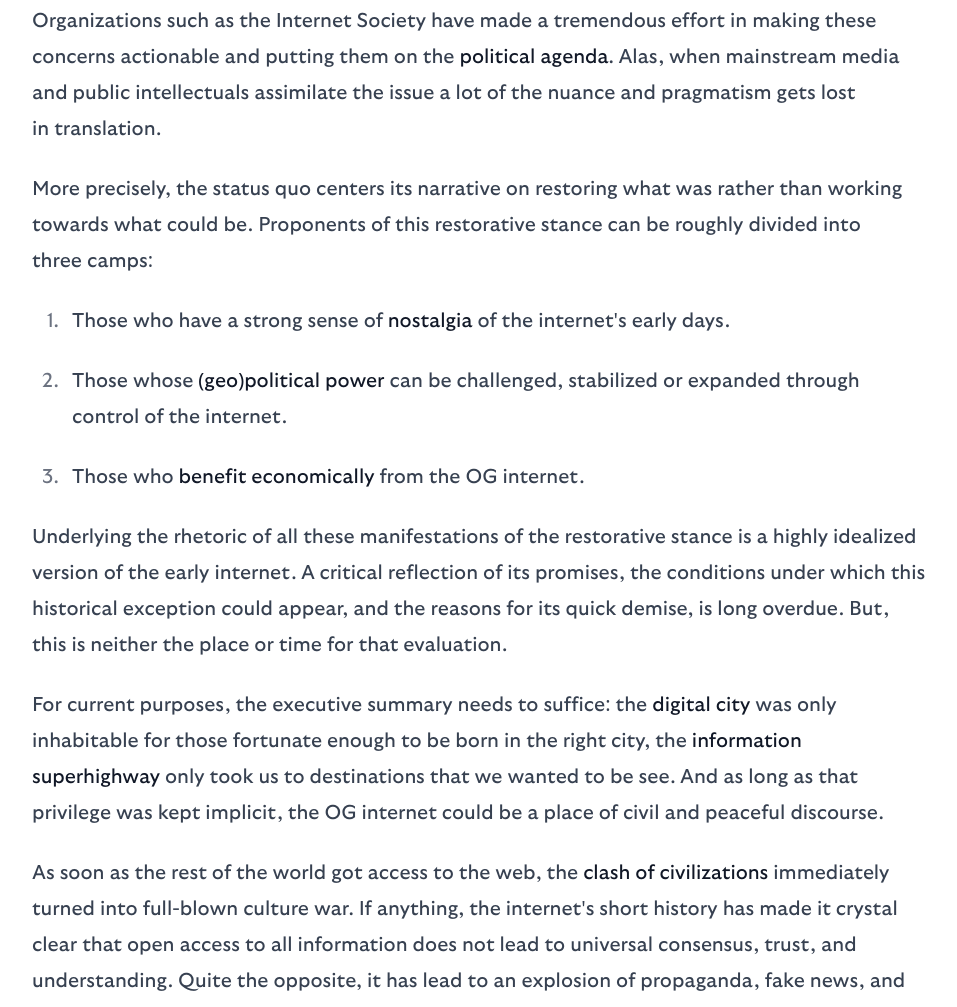
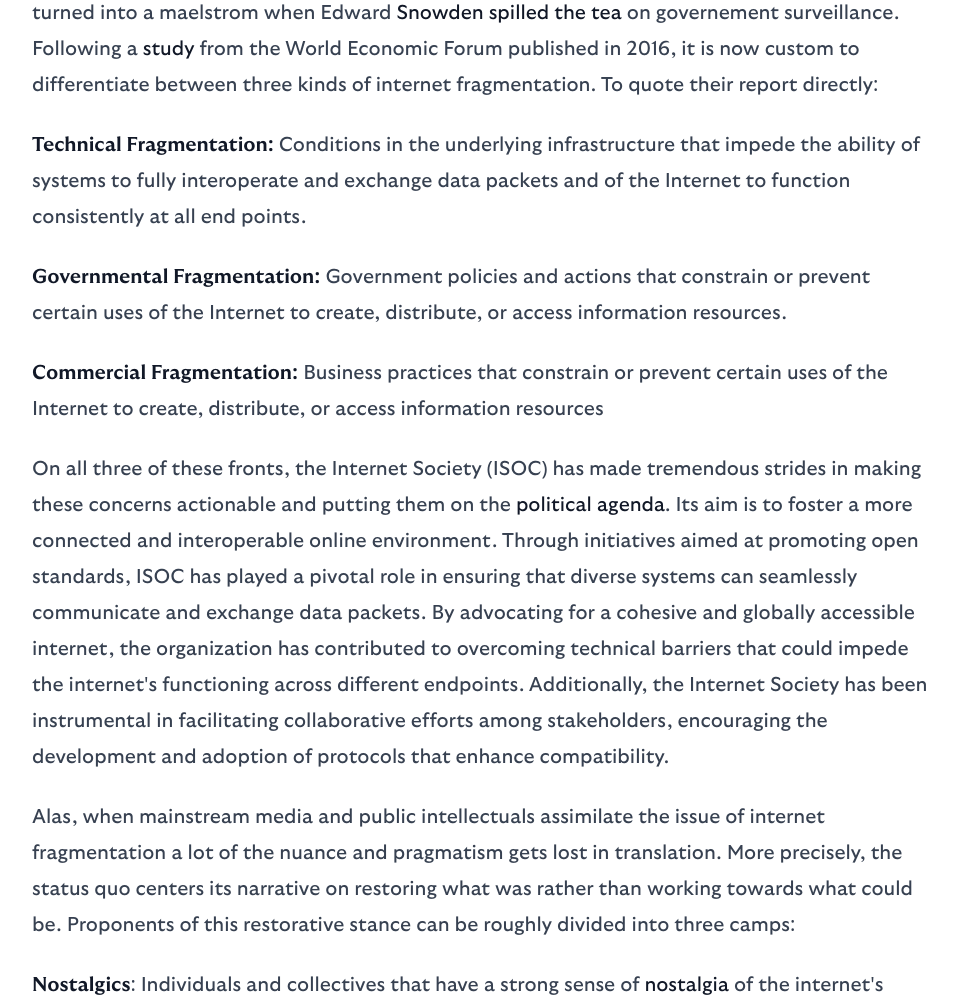
Before and after one commit to yeehaa123/yeehaa.io, an Astro site: page / in a window 1280 px wide. Shown: the part 2554-3561 px from the top of the page, without its empty margins (160-1117 px from the left). Built offline with nearby package versions, Linux system fonts and the light colour scheme; Astro itself is replaced by a stand-in of ours; some packages are replaced by stand-ins of ours.

Commit message:
text updates

```diff
--- a/src/content/Work/Align the Misaligned.mdx
+++ b/src/content/Work/Align the Misaligned.mdx
@@ -13,7 +13,14 @@ title: Align the Misaligned
 
 It is remarkable how the history of virtual space mimics that of its physical counterpart. Like the universe's big bang, better yet, the earth's tectonic shifts, our once one and only internet has shattered into many pieces. To lead with the bad news: no attempt to glue its pieces back together will ever mend the internet into a whole again. But the fact that something is broken, doesn't mean that it is worth-less. Changing our relation to fragments and waste is key to our planetary future. So why exclude the internet from our new found consciousness?
 
-From the [10x mindset of venture capital](https://www.nytimes.com/2022/01/31/books/review-power-law-venture-capital-sebastian-mallaby.html), the [dehumanizing crunches of the game industry](https://www.forbes.com/sites/insertcoin/2017/09/04/blood-sweat-and-pixels-book-review-the-brutality-and-beauty-of-building-video-games/amp/), the [e-waste burial lakes of Baotou](https://www.linkedin.com/pulse/atlas-ai-mukul-pal-caia?trk=organization_guest_main-feed-card_reshare_feed-article-content), so-called innovation always comes at the expense of nature, people, or both. Value is produced by disposing more than is kept. Fortunately, this excess mindset is running out of steam. The [Taiwan semiconductor crisis](https://www.christophermiller.net/semiconductors-1), [surveillance capitalism](https://news.harvard.edu/gazette/story/2019/03/harvard-professor-says-surveillance-capitalism-is-undermining-democracy/), and the [sheer existence of tiktok](https://www.e3s-conferences.org/articles/e3sconf/pdf/2021/11/e3sconf_netid2021_03029.pdf) are all indicators that a shift is long overdue.
+In her seminal *Atlas of AI*, Kate Crawford shows that mining and extraction are the foundational cultural technique of the tech industry. From the [10x mindset of venture capital](https://www.nytimes.com/2022/01/31/books/review-power-law-venture-capital-sebastian-mallaby.html), the [dehumanizing crunches of the game industry](https://www.forbes.com/sites/insertcoin/2017/09/04/blood-sweat-and-pixels-book-review-the-brutality-and-beauty-of-building-video-games/amp/), to the [e-waste burial lakes of Baotou](https://www.linkedin.com/pulse/atlas-ai-mukul-pal-caia?trk=organization_guest_main-feed-card_reshare_feed-article-content), so-called innovation always comes at the expense of nature, people, or both. Value is produced by disposing more than is kept. And now that we have almost completely exploited our own planet, outer space has become the next frontier.
+
+ >
+ > Extreme wealth and power generated from technology companies now enables a small group of men to pursue their own private space race. They depend on exploiting the knowledge and infrastructures of the public space programs of the twentieth century and often rely on government funding an tax incentives as well. Their aim is not to limit extraction and growth, but to extend it across the solar system.
+
+— Kate Crawford
+
+Fortunately, this excess mindset is running out of steam. The [Taiwan semiconductor crisis](https://www.christophermiller.net/semiconductors-1), [surveillance capitalism](https://news.harvard.edu/gazette/story/2019/03/harvard-professor-says-surveillance-capitalism-is-undermining-democracy/), and the [sheer existence of tiktok](https://www.e3s-conferences.org/articles/e3sconf/pdf/2021/11/e3sconf_netid2021_03029.pdf) are all indicators that the empire is about to collapse. It is up to us to give it a final push.
 
 This article will reframe internet fragmentation through the lens of [regenerative design](https://www.nrhythm.co/regenerative-design-principles?r_done=1). Regeneration goes beyond sustainability by aiming not only to restore, but also to renew and revitalize systems and communities. Whereas sustainable design aims for damage control by mitigating harm, regenerative design wants to make ecosystems healthier and more vibrant than ever before. Regeneration allows us to see the fragments of the internet as seeds of a promising future rather than remainders of a paradise lost. Wabi-sabi and Kintsugi, rather than perfection and wholeness, define our planetary future
 
@@ -29,19 +36,19 @@ Internet fragmentation goes as far back as least the [browser wars](https://www.
 
 **Commercial Fragmentation:** Business practices that constrain or prevent certain uses of the Internet to create, distribute, or access information resources
 
-Organizations such as the Internet Society have made a tremendous effort in making these concerns actionable and putting them on the [political agenda](https://www.internetsociety.org/action-plan/2023/). Alas, when mainstream media and public intellectuals assimilate the issue a lot of the nuance and pragmatism gets lost in translation.
+On all three of these fronts, the Internet Society (ISOC) has made tremendous strides in making these concerns actionable and putting them on the [political agenda](https://www.internetsociety.org/action-plan/2023/). Its aim is to foster a more connected and interoperable online environment. Through initiatives aimed at promoting open standards, ISOC has played a pivotal role in ensuring that diverse systems can seamlessly communicate and exchange data packets. By advocating for a cohesive and globally accessible internet, the organization has contributed to overcoming technical barriers that could impede the internet's functioning across different endpoints. Additionally, the Internet Society has been instrumental in facilitating collaborative efforts among stakeholders, encouraging the development and adoption of protocols that enhance compatibility.
 
-More precisely, the status quo centers its narrative on restoring what was rather than working towards what could be. Proponents of this restorative stance can be roughly divided into three camps:
+Alas, when mainstream media and public intellectuals assimilate the issue of internet fragmentation a lot of the nuance and pragmatism gets lost in translation. More precisely, the status quo centers its narrative on restoring what was rather than working towards what could be. Proponents of this restorative stance can be roughly divided into three camps:
 
-1. Those who have a strong sense of [nostalgia](https://www.kennisnet.nl/artikel/14120/het-internet-is-stuk-een-interview-met-marleen-stikker/) of the internet's early days.
+**Nostalgics**: Individuals and collectives that have a strong sense of [nostalgia](https://www.kennisnet.nl/artikel/14120/het-internet-is-stuk-een-interview-met-marleen-stikker/) of the internet's early days. They consider it an exemplary moment in history when free and open global discourse was a reality.
 
-1. Those whose [(geo)political power](https://www.quora.com/Whats-the-difference-between-DARPA-and-ARPANET) can be challenged, stabilized or expanded through control of the internet.
+**Powermongers**: Stakeholders whose [(geo)political power](https://www.quora.com/Whats-the-difference-between-DARPA-and-ARPANET) can be challenged, stabilized or expanded through control of the internet. These are mainly countries located in the [Global North](https://www.jstor.org/stable/24590544).
 
-1. Those who [benefit economically](https://www.zdnet.com/article/google-heres-how-much-we-give-to-open-source-through-our-github-activity/) from the OG internet.
+**Profit-seekers**: Parties that [benefit economically](https://www.zdnet.com/article/google-heres-how-much-we-give-to-open-source-through-our-github-activity/) from the OG internet. This camp mostly consists of companies that provide 'free' services that are paid for with peersonal data.
 
-Underlying the rhetoric of all these manifestations of the restorative stance is a highly idealized version of the early internet. A critical reflection of its promises, the conditions under which this historical exception could appear, and the reasons for its quick demise, is long overdue. But, this is neither the place or time for that evaluation.
+Underlying the rhetorics of all these manifestations of the restorative stance is a highly idealized version of the early internet. While the nostalgics truly believe this narrative, powermongers and profit-seekers cynically appropriate it to further their agenda. Nonetheless, it is not misappropriation that is problematic about the internet's origin story. It is the narrative itself.
 
-For current purposes, the executive summary needs to suffice: the [digital city](https://www.parool.nl/amsterdam/de-digitale-stad-van-marleen-stikker-is-nu-unesco-erfgoed-onlinegemeenschap-is-mijlpaal-in-internetgeschiedenis~bb268c8c/) was only inhabitable for those fortunate enough to be born in the right city, the [information superhighway](https://www2.lbl.gov/Science-Articles/Archive/information-superhighway.html) only took us to destinations that we wanted to be see. And as long as that privilege was kept implicit, the OG internet could be a place of civil and peaceful discourse.
+A critical reflection of the OG Internet's promises, the conditions under which this historical exception could appear, and the reasons for its quick demise, is long overdue. But, this is neither the place or time for that evaluation. For current purposes, the executive summary needs to suffice: the [digital city](https://www.parool.nl/amsterdam/de-digitale-stad-van-marleen-stikker-is-nu-unesco-erfgoed-onlinegemeenschap-is-mijlpaal-in-internetgeschiedenis~bb268c8c/) was only inhabitable for those fortunate enough to be born in the right town, the [information superhighway](https://www2.lbl.gov/Science-Articles/Archive/information-superhighway.html) only took us to destinations that we wanted to be see. And as long as that privilege was kept implicit, the OG internet could be a place of civil and peaceful discourse.
 
 As soon as the rest of the world got access to the web, the [clash of civilizations](https://www.nytimes.com/2011/03/04/opinion/04brooks.html) immediately turned into full-blown culture war. If anything, the internet's short history has made it crystal clear that open access to all information does not lead to universal consensus, trust, and understanding. Quite the opposite, it has lead to an explosion of propaganda, fake news, and identity politics. In short, the OG internet never lived up to its original promise. It rendered our differences visible but did little to nothing to align them.
 
```
